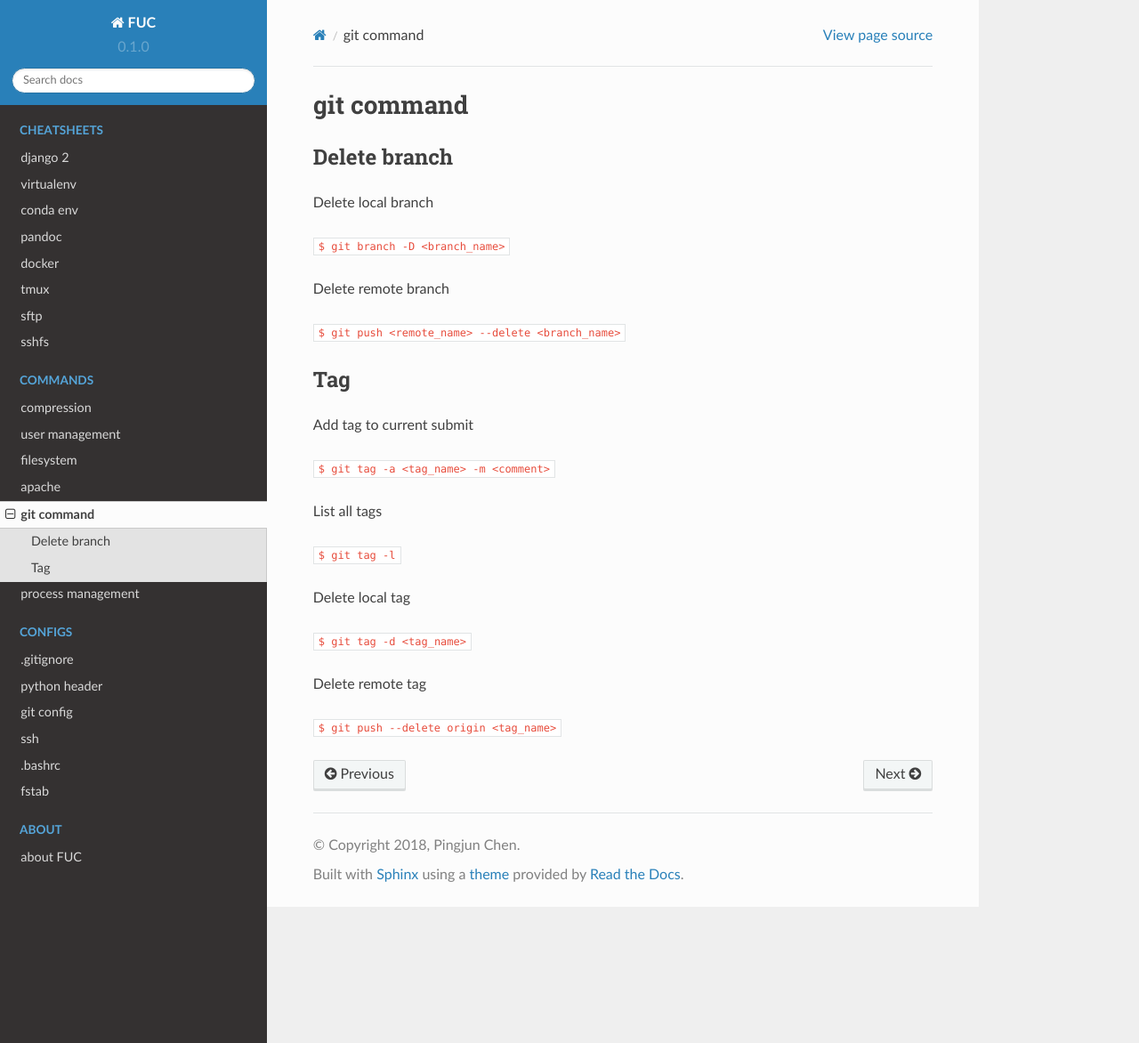
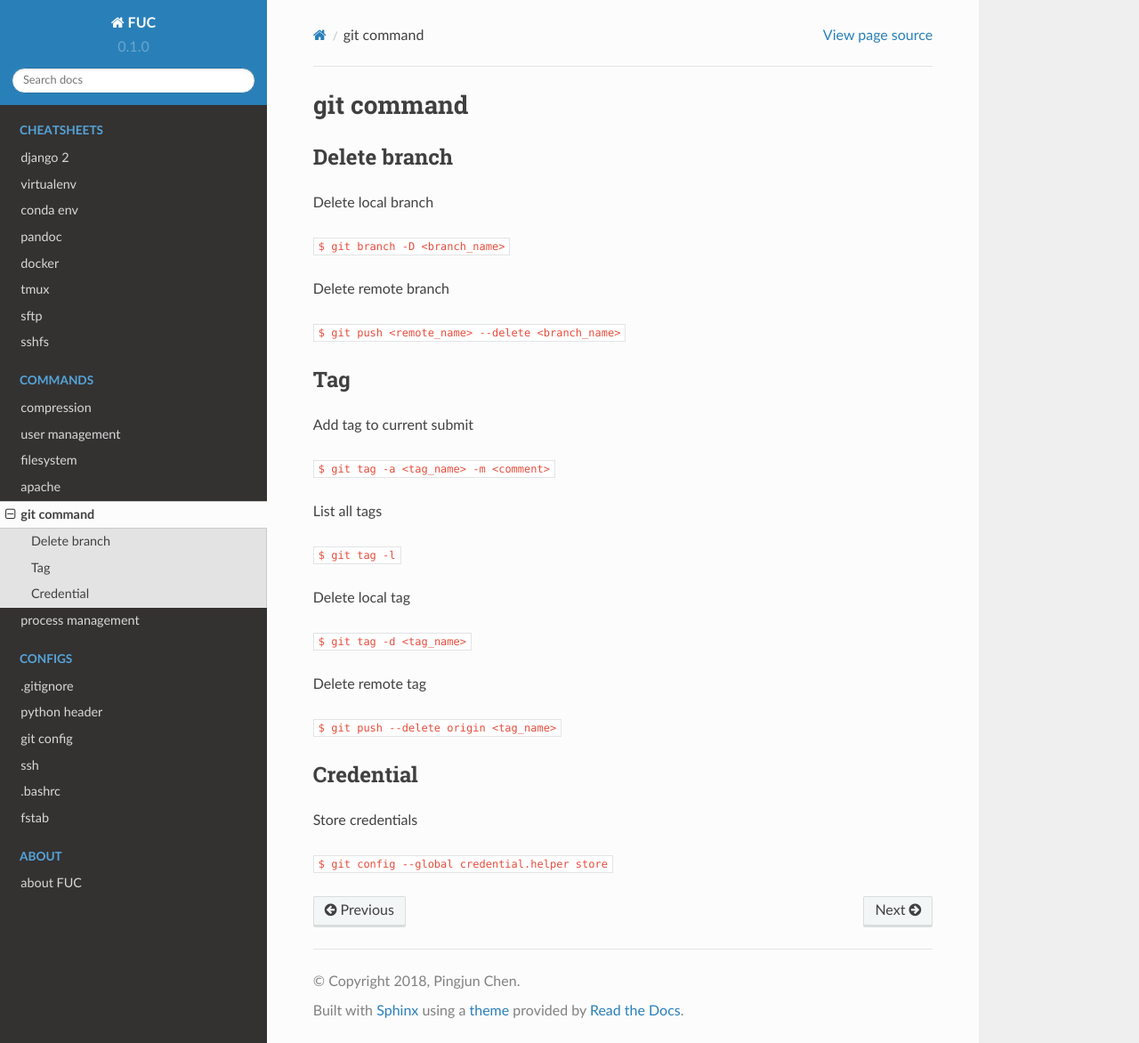
Before and after one commit to PingjunChen/FUC, a Sphinx documentation site: the page built from docs/gitcmd.rst, in a window 1280 px wide and 1172 px high. Shown: the whole window at 89% size. Built offline with Sphinx 7.4.7 and the Read the Docs theme 2.0.0, drawn with Linux system fonts in a browser that asks for light colours.

Commit message:
add git credential

```diff
--- a/docs/gitcmd.rst
+++ b/docs/gitcmd.rst
@@ -31,3 +31,11 @@ Delete local tag
 Delete remote tag
 
 :code:`$ git push --delete origin <tag_name>`
+
+
+Credential
+--------
+
+Store credentials
+
+:code:`$ git config --global credential.helper store`
```
